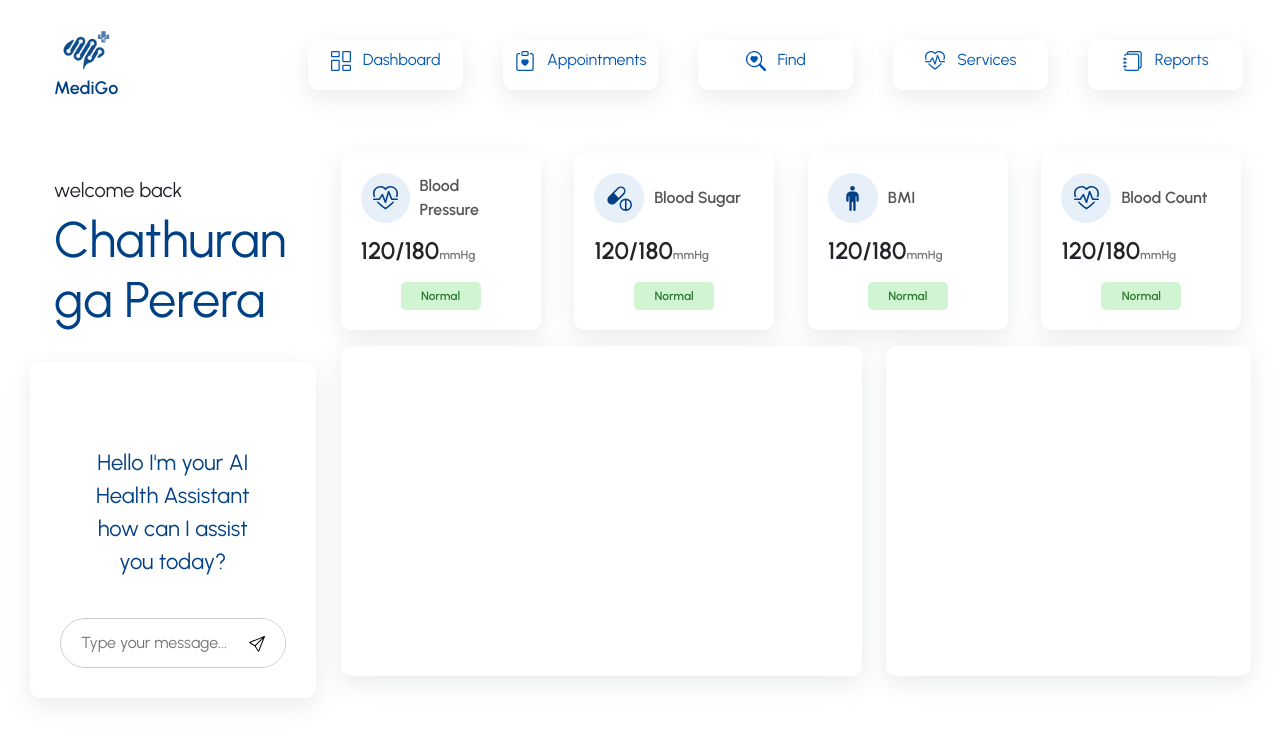
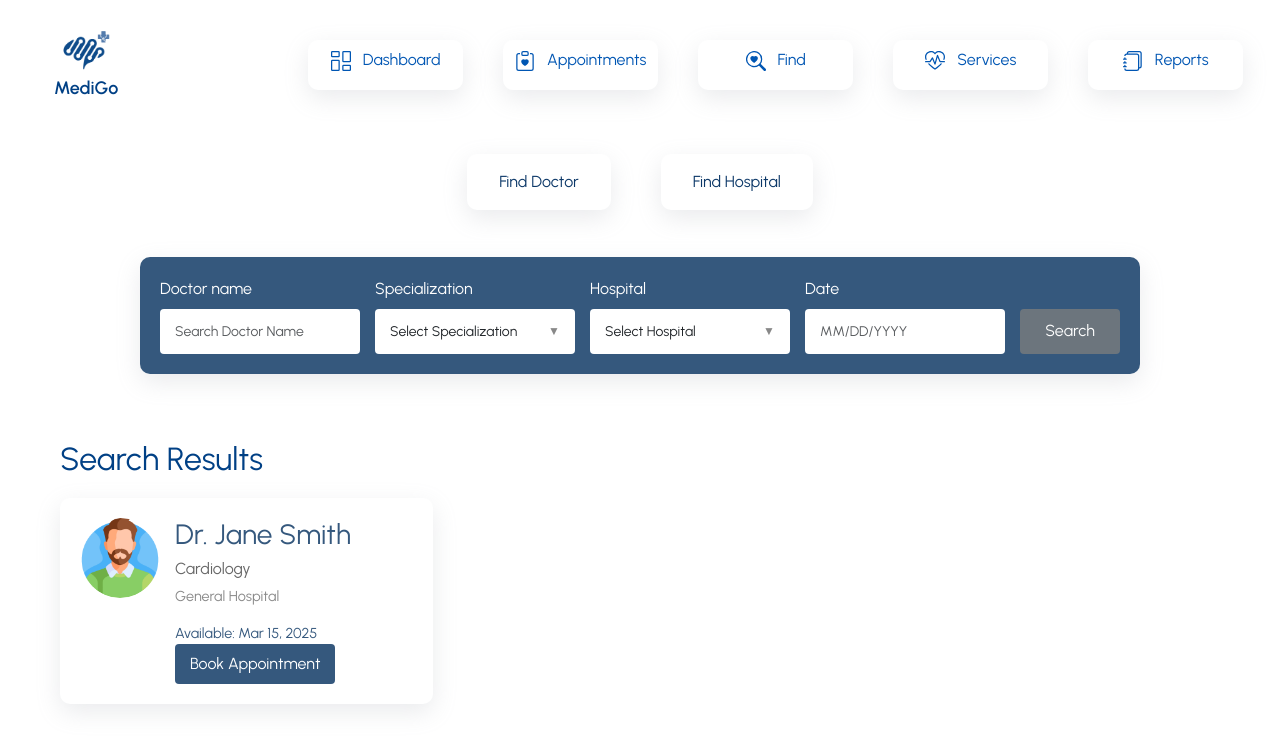
Before and after one commit to chathuraruwantha-2002/MediGo-fullstack-project, an Angular app: page / in a window 1280 px wide. Shown: the top 748 px of the page. Built offline with nearby package versions, Linux system fonts and the light colour scheme; some icons are missing.

Commit message:
find Ui done

```diff
--- a/src/app/app.component.html
+++ b/src/app/app.component.html
@@ -6,8 +6,9 @@
   <div class="row">
       <app-homepage></app-homepage>
   </div>
-
+<app-patient-navbar></app-patient-navbar>
+<app-homepage-patient></app-homepage-patient>
 </div>
 -->
 <app-patient-navbar></app-patient-navbar>
-<app-homepage-patient></app-homepage-patient>
+<app-find></app-find>
--- a/src/app/app.component.ts
+++ b/src/app/app.component.ts
@@ -4,10 +4,11 @@ import { NavbarComponent } from "./common/navbar/navbar.component";
 import { HomepageComponent } from "./common/homepage/homepage.component";
 import { PatientNavbarComponent } from "./common/patient-navbar/patient-navbar.component";
 import { HomepagePatientComponent } from "./common/homepage-patient/homepage-patient.component";
+import { FindComponent } from "./common/find/find.component";
 
 @Component({
   selector: 'app-root',
-  imports: [RouterOutlet, NavbarComponent, HomepageComponent, PatientNavbarComponent, HomepagePatientComponent],
+  imports: [RouterOutlet, NavbarComponent, HomepageComponent, PatientNavbarComponent, HomepagePatientComponent, FindComponent],
   templateUrl: './app.component.html',
   styleUrl: './app.component.css'
 })
--- /dev/null
+++ b/src/app/common/find/find.component.css
@@ -0,0 +1,249 @@
+.button-container {
+    display: flex;
+    justify-content: center;
+    gap: 50px;
+}
+
+.custom-btn {
+    padding: 1rem 2rem;
+    border-radius: 10px;
+    background-color: #ffffff;
+    color: #0c3868;
+    font-weight: 500;
+    text-align: center;
+    box-shadow: rgba(149, 157, 165, 0.2) 0px 8px 24px;
+    transition: background-color 0.3s ease, transform 0.3s ease;
+    border: none;
+}
+
+.custom-btn:hover {
+    background-color: #e9ecef;
+    transform: scale(1.05);
+}
+
+.custom-btn:focus {
+    outline: none;
+}
+
+
+
+
+
+
+
+
+
+.search-container {
+    padding: 20px;
+    background-color: #35587d;
+    box-shadow: rgba(149, 157, 165, 0.2) 0px 8px 24px;
+    border-radius: 10px;
+    color: white;
+    max-width: 1200px;
+    margin: 0 auto;
+}
+
+.search-form {
+    display: flex;
+    flex-wrap: wrap;
+    gap: 15px;
+    align-items: flex-end;
+}
+
+.form-group {
+    flex: 1;
+    min-width: 200px;
+    margin-bottom: 0;
+}
+
+.search-btn-group {
+    flex: 0 0 auto;
+    min-width: 100px;
+}
+
+label {
+    display: block;
+    margin-bottom: 8px;
+    font-weight: 500;
+}
+
+.form-control {
+    width: 100%;
+    padding: 10px 15px;
+    border: none;
+    border-radius: 4px;
+    height: 45px;
+    font-size: 14px;
+}
+
+.select-wrapper {
+    position: relative;
+}
+
+.select-wrapper select {
+    appearance: none;
+    -webkit-appearance: none;
+    padding-right: 30px;
+    background-color: white;
+    cursor: pointer;
+}
+
+.dropdown-icon {
+    position: absolute;
+    right: 15px;
+    top: 50%;
+    transform: translateY(-50%);
+    color: #888;
+    pointer-events: none;
+    font-size: 12px;
+}
+
+.date-input-wrapper {
+    position: relative;
+}
+
+.calendar-icon {
+    position: absolute;
+    right: 15px;
+    top: 50%;
+    transform: translateY(-50%);
+    color: #888;
+    pointer-events: none;
+}
+
+.search-btn {
+    background-color: #6c757d;
+    color: white;
+    border: none;
+    padding: 10px 20px;
+    border-radius: 4px;
+    height: 45px;
+    width: 100%;
+    cursor: pointer;
+    transition: background-color 0.2s;
+}
+
+.search-btn:hover {
+    background-color: #5a6268;
+}
+
+
+
+
+
+
+
+
+
+
+
+/* CSS for the results container */
+.results-container {
+    max-width: 1200px;
+    margin: 30px auto;
+    padding: 20px;
+  }
+
+  .results-container h2 {
+    margin-bottom: 20px;
+    color: #333;
+  }
+
+  .results-grid {
+    display: grid;
+    grid-template-columns: repeat(auto-fill, minmax(300px, 1fr));
+    gap: 20px;
+  }
+
+  .doctor-card {
+    background-color: white;
+    border-radius: 10px;
+    box-shadow: rgba(149, 157, 165, 0.2) 0px 8px 24px;
+    padding: 20px;
+    display: flex;
+    transition: transform 0.3s ease;
+  }
+
+  .doctor-card:hover {
+    transform: translateY(-5px);
+  }
+
+  .doctor-image {
+    width: 80px;
+    height: 80px;
+    border-radius: 50%;
+    overflow: hidden;
+    margin-right: 15px;
+  }
+
+  .doctor-image img {
+    width: 100%;
+    height: 100%;
+    object-fit: cover;
+  }
+
+  .doctor-info {
+    flex: 1;
+  }
+
+  .doctor-info h3 {
+    margin: 0 0 5px 0;
+    color: #35587d;
+  }
+
+  .specialization {
+    color: #666;
+    margin: 0 0 5px 0;
+    font-weight: 500;
+  }
+
+  .hospital {
+    color: #888;
+    margin: 0 0 15px 0;
+    font-size: 0.9em;
+  }
+
+  .availability {
+    display: flex;
+    justify-content: space-between;
+    align-items: center;
+    flex-wrap: wrap;
+    margin-top: 10px;
+  }
+
+  .available-date {
+    color: #35587d;
+    font-weight: 500;
+    font-size: 0.9em;
+  }
+
+  .book-btn {
+    background-color: #35587d;
+    color: white;
+    border: none;
+    padding: 8px 15px;
+    border-radius: 4px;
+    cursor: pointer;
+    transition: background-color 0.2s;
+  }
+
+  .book-btn:hover {
+    background-color: #273f5c;
+  }
+
+  /* Responsive adjustments */
+  @media (max-width: 768px) {
+    .results-grid {
+      grid-template-columns: 1fr;
+    }
+
+    .availability {
+      flex-direction: column;
+      align-items: flex-start;
+      gap: 10px;
+    }
+
+    .book-btn {
+      width: 100%;
+    }
+  }
--- /dev/null
+++ b/src/app/common/find/find.component.html
@@ -0,0 +1,93 @@
+<div class="container-fluid" style=" font-family: 'Urbanist', sans-serif;">
+    <div class="row">
+        <div class="button-container mt-4">
+            <button class="custom-btn" id="findDoctorBtn">Find Doctor</button>
+            <button class="custom-btn" id="findHospitalBtn">Find Hospital</button>
+        </div>
+    </div>
+
+    <div class="row">
+        <div class="col-md-12">
+            <div class="card"
+                style="height: 150px; border:1px solid #ffffff; margin-top: 30px; justify-content: center;">
+                <div class="search-container">
+                    <form class="search-form" id="doctorSearchForm">
+                        <div class="form-group">
+                            <label for="doctorName">Doctor name</label>
+                            <input type="text" id="doctorName" placeholder="Search Doctor Name" name="doctorName"
+                                class="form-control">
+                        </div>
+
+                        <div class="form-group">
+                            <label for="specialization">Specialization</label>
+                            <div class="select-wrapper">
+                                <select id="specialization" name="specialization" class="form-control">
+                                    <option value="" disabled selected>Select Specialization</option>
+                                    <option value="cardiology">Cardiology</option>
+                                    <option value="dermatology">Dermatology</option>
+                                    <option value="neurology">Neurology</option>
+                                    <option value="orthopedics">Orthopedics</option>
+                                    <option value="pediatrics">Pediatrics</option>
+                                </select>
+                                <span class="dropdown-icon">▼</span>
+                            </div>
+                        </div>
+
+                        <div class="form-group">
+                            <label for="hospital">Hospital</label>
+                            <div class="select-wrapper">
+                                <select id="hospital" name="hospital" class="form-control">
+                                    <option value="" disabled selected>Select Hospital</option>
+                                    <option value="general">General Hospital</option>
+                                    <option value="city">City Medical Center</option>
+                                    <option value="university">University Hospital</option>
+                                    <option value="stmarys">St. Mary's Hospital</option>
+                                </select>
+                                <span class="dropdown-icon">▼</span>
+                            </div>
+                        </div>
+
+                        <div class="form-group">
+                            <label for="date">Date</label>
+                            <div class="date-input-wrapper">
+                                <input type="text" id="date" placeholder="MM/DD/YYYY" name="date" class="form-control">
+                                <span class="calendar-icon">
+                                    <i class="fa fa-calendar"></i>
+                                </span>
+                            </div>
+                        </div>
+
+                        <div class="form-group search-btn-group">
+                            <button type="submit" class="search-btn">Search</button>
+                        </div>
+                    </form>
+                </div>
+            </div>
+        </div>
+    </div>
+
+    <div class="row">
+        <div class="results-container" id="searchResults">
+            <h2 style="color:#004085;">Search Results</h2>
+            <div class="results-grid">
+                <div class="doctor-card">
+                    <div class="doctor-image">
+                        <img src="/Icons/man.png" alt="Doctor">
+                    </div>
+                    <div class="doctor-info">
+                        <h3>Dr. Jane Smith</h3>
+                        <p class="specialization">Cardiology</p>
+                        <p class="hospital">General Hospital</p>
+                        <div class="availability">
+                            <span class="available-date">Available: Mar 15, 2025</span>
+                            <button class="book-btn">Book Appointment</button>
+                        </div>
+                    </div>
+                </div>
+
+            </div>
+        </div>
+    </div>
+
+
+</div>
```
Also changed, not shown: src/app/common/find/find.component.ts (added, +11 -0 lines), 1 other file (tests, documents, lock files or other folders).
